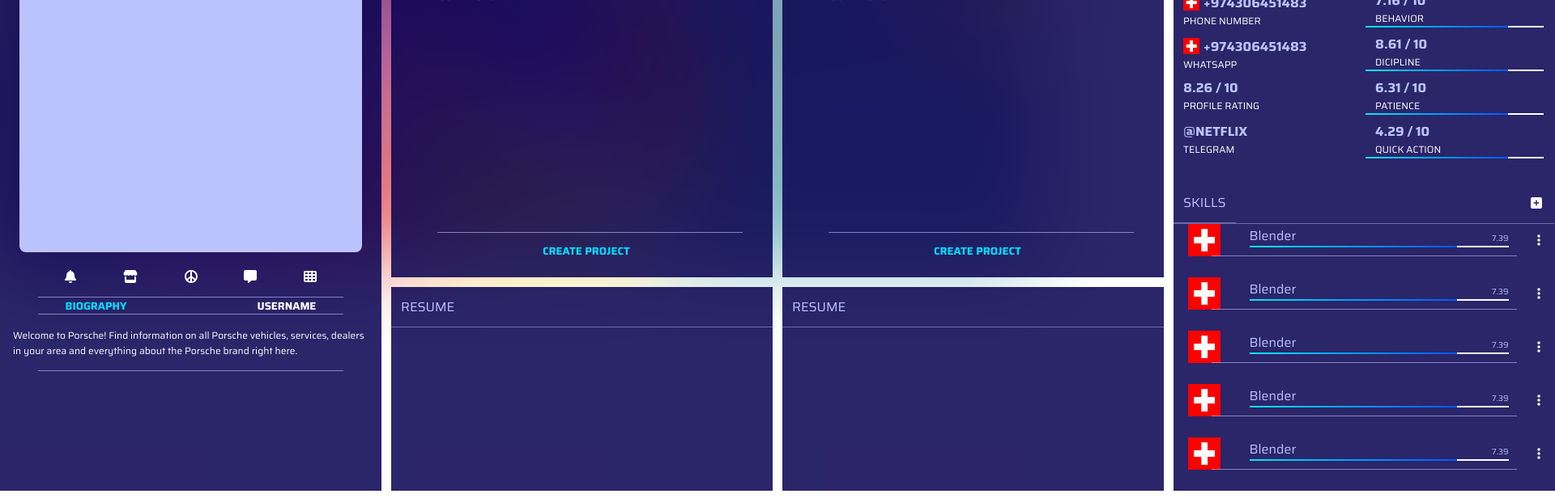
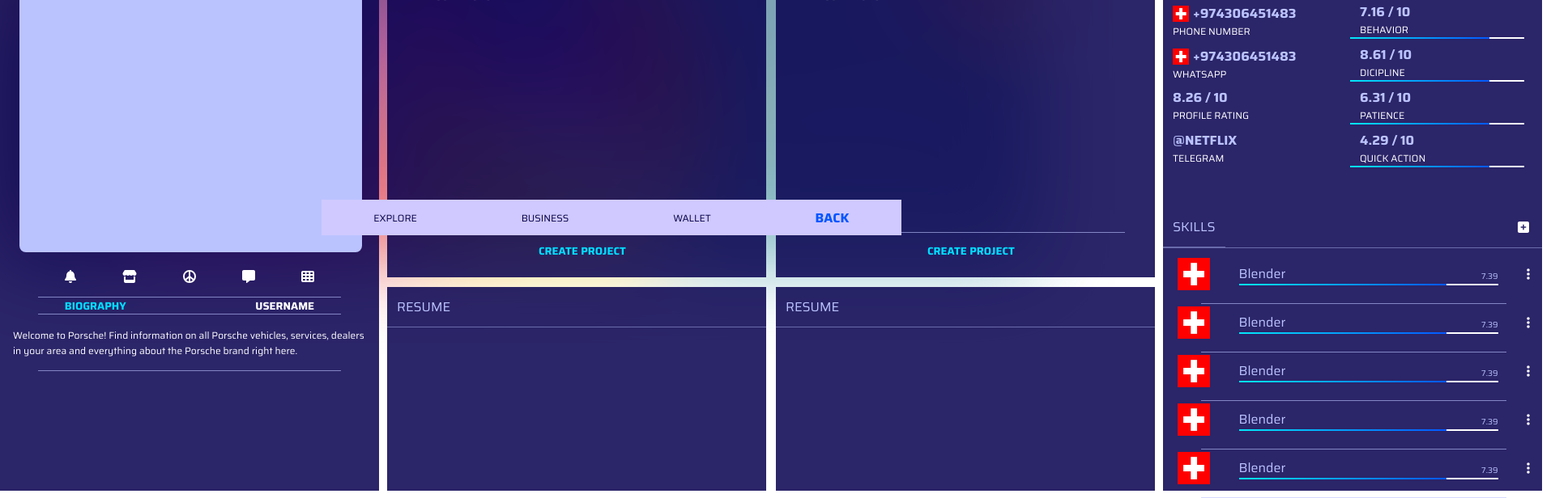
Before and after one commit to Sabraaa/pruefung, a React (Create React App) app: page / in a window 1280 px wide. Shown: the part 473-1089 px from the top of the page at 81% size, 1920 px wide, since content can reach past the window. Built offline with nearby package versions, Linux system fonts and the light colour scheme.

Commit message:
footer and bug fixing

```diff
--- a/src/App.js
+++ b/src/App.js
@@ -1,10 +1,12 @@
 import "./App.css";
+import Footer from "./components/Footer/Footer";
 import Pages from "./Pages/Pages";
 
 function App() {
   return (
     <div className="App" >
       <Pages />
+      <Footer/>
     </div>
   );
 }
--- a/src/Containers/left/Leftbox.css
+++ b/src/Containers/left/Leftbox.css
@@ -1,6 +1,5 @@
 .left-box{
     height: 1020px;
-    width: 471px;
     background-color: #080050da;
 }
 .profile{
--- a/src/Containers/middleboxes/Middle.css
+++ b/src/Containers/middleboxes/Middle.css
@@ -1,7 +1,7 @@
 
 .middle-boxes{
     display: grid;
-    grid-template-columns: 471px 471px;
+    grid-template-columns: 468px 468px;
     grid-template-rows: 756px 252px;
     gap:12px;
 }
--- a/src/Containers/right/Rightbox.css
+++ b/src/Containers/right/Rightbox.css
@@ -1,28 +1,28 @@
 .rightbox-container{
     height: 1020px;
-    width: 471px;
+    width: 100%;
     background-color: #080050da;
     display: flex;
     flex-direction: column;
     justify-content: space-between;
+    margin:0;
+    padding: 0;
 }
 .rightbox-items-wrapper{
     margin: 0 12px;
     display: grid;
-    grid-template-columns: 220px 220px;
+    grid-template-columns: 215px 215px;
     grid-template-rows: 49px 49px 49px 49px 49px 49px 49px 49px 49px 49px;
-    gap:5px;
+    gap:4px;
 }
 .grid-right{
     width: 100%;
-    height: 49px;
+    height: 100%;
     border: 0px solid #000;
     overflow: hidden;
     white-space: nowrap;
 }
-.grid-right .Iconed {
-    position: relative;
-  }
+
 .title-right{
     margin: 0;
     padding: 12px;
@@ -42,12 +42,10 @@
 
 }
 .square-plus{
-    padding: 16px;
+    padding-right: 16px;
 }
 .range-lower-items{
     display: grid;
     grid-template-columns: 471px;
     grid-template-rows: 60px 60px 60px 60px 60px;
-    gap:6px;
-    padding-bottom: 6px;
 }
--- a/src/Containers/sampleMiddle/SampleMiddle.css
+++ b/src/Containers/sampleMiddle/SampleMiddle.css
@@ -4,12 +4,12 @@
 }
 .middle-box{
     height: 756px;
-    width: 471px;
+    /* width: 100%; */
     background-color: #080050da;
 }
 .lower-middle-box{
     height: 252px;
-    width: 471px;
+    /* width: 100%; */
     background-color: #080050da;
 }
 .title-resume{
--- a/src/Containers/upper/Upperbox.css
+++ b/src/Containers/upper/Upperbox.css
@@ -1,11 +1,12 @@
 .upper-box{
     background-color:#080050da;
     height: 48px;
-    width:1920px;
+    /* width:1920; */
     display: flex;
     justify-content: space-between;
     align-items: center;
     padding: 0 1rem;
+    margin:0;
 
   }
   .upper-box p{
--- a/src/Pages/Pages.css
+++ b/src/Pages/Pages.css
@@ -11,16 +11,19 @@
     filter: blur(50px);
     -webkit-filter: blur(50px);
     z-index: -1;
+    margin: 0;
+    padding: 0;
 }
 .over-background{
     z-index: 1;
 }
 
 .column-boxes{
+    width: 100%;
+    height: 100%;
     padding-top: 12px;
-    width: 100%;
     display: grid;
-    grid-template-rows: 1020px;
-    grid-template-columns: 471px 954px 471px;
-    gap: 12px;
+    grid-template-rows: 1018;
+    grid-template-columns: 468px 948px 468px;
+    gap: 10px;
 }
--- a/src/Pages/Pages.js
+++ b/src/Pages/Pages.js
@@ -1,7 +1,5 @@
 import React from "react";
 import "./Pages.css";
-import {} from "react-icons/ri";
-import Feature from "../components/feature/Feature";
 import Upperbox from "../Containers/upper/Upperbox";
 import Leftbox from "../Containers/left/Leftbox";
 import Middle from "../Containers/middleboxes/Middle";
--- /dev/null
+++ b/src/components/Footer/Footer.css
@@ -0,0 +1,21 @@
+.footer-container{
+    background-color: #CFC9FF;
+    display: flex;
+    flex-direction: row;
+    justify-content: space-around;
+    align-items: center;
+    width: 716px;
+    height: 44px;
+    position: fixed;
+    bottom:36px;
+    left:31%;
+
+}
+.footer-container P{
+    font-size: 12px;
+    color:#070046;
+}
+.footer-container h5{
+    font-size: 16px;
+    color:#0055FF;
+}
--- /dev/null
+++ b/src/components/Footer/Footer.js
@@ -0,0 +1,15 @@
+import React from "react";
+import "./Footer.css";
+
+const Footer = () => {
+  return (
+    <div className="footer-container">
+      <p>EXPLORE</p>
+      <p>BUSINESS</p>
+      <p>WALLET</p>
+      <h5>BACK</h5>
+    </div>
+  );
+};
+
+export default Footer;
--- a/src/components/range/Range.css
+++ b/src/components/range/Range.css
@@ -3,7 +3,7 @@
     flex-direction: row;
     justify-content: space-between;
     align-items: center;
-    padding: 0 18px;
+    padding: 12px 18px;
     margin: 0;
 }
 .range-red{
@@ -20,7 +20,6 @@
     display: flex;
     flex-direction: column;
     margin: 0;
-    padding-bottom: 10px;
 }
 .range-text{
     width: 320px;
@@ -42,6 +41,7 @@
 }
 .range-line{
     position: relative;
+    padding-top: 5px;
 }
 .range-line::before{
     content: "";
```
Also changed, not shown: src/components/range/Range.js (+3 -4 lines).
